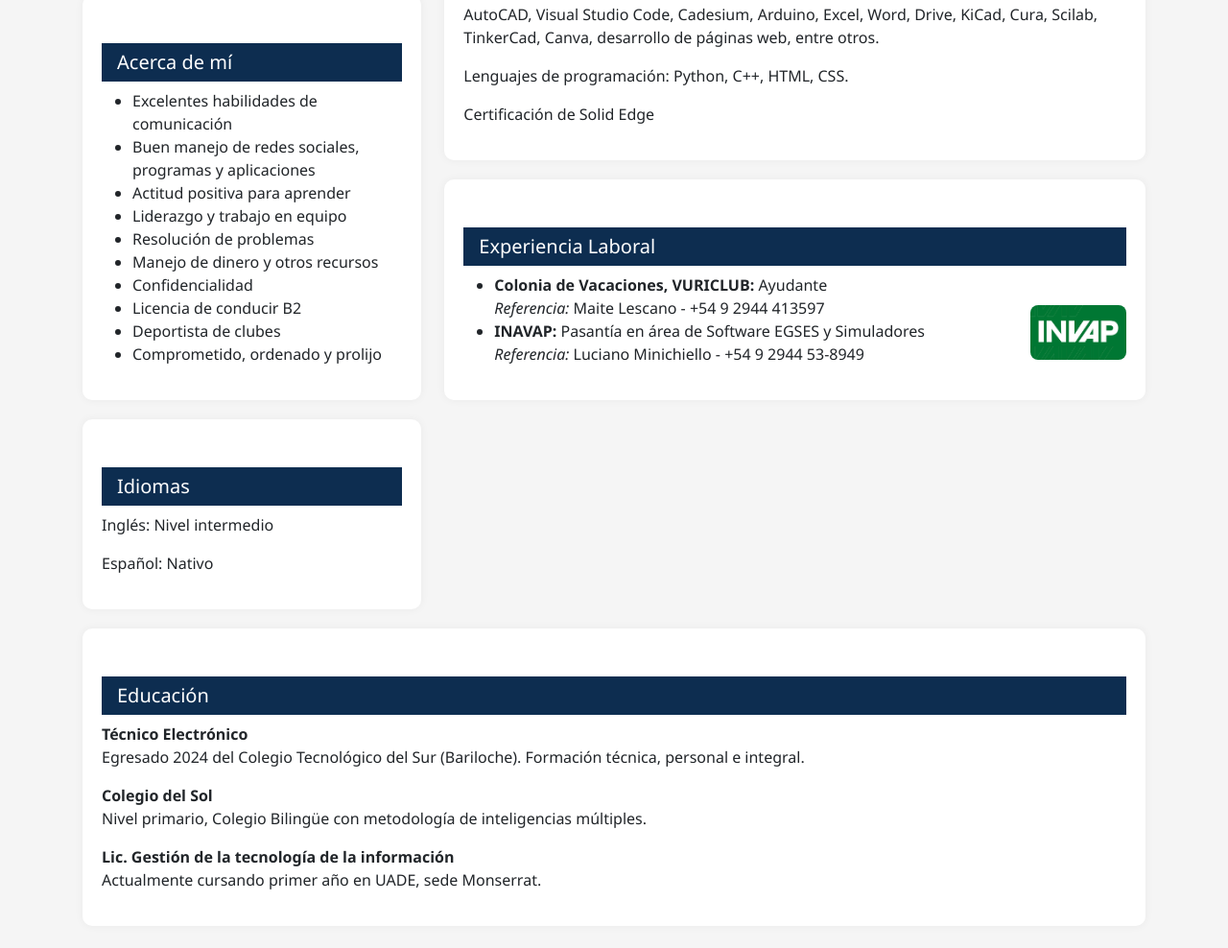
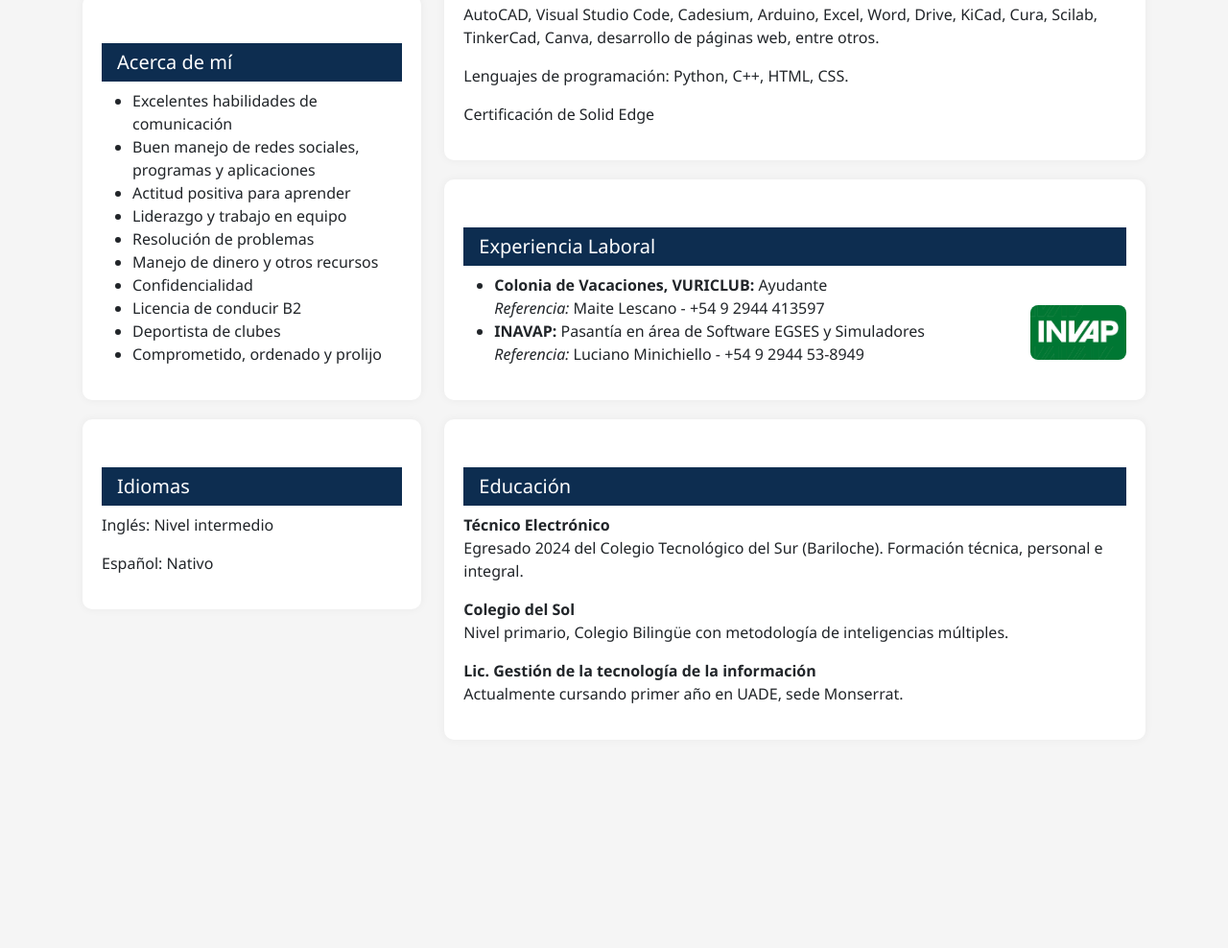
Before and after one commit to Andres-Lescano/CV-Andres-Lescano-Wagner, a plain HTML site: page index.html in a window 1280 px wide. Shown: the part 805-1793 px from the top of the page at 96% size. After the commit the page ends 1644 px from the top, so only its background shows below. Drawn offline with nearby package versions, Linux system fonts and the light colour scheme.

Commit message:
Update index.html

```diff
--- a/index.html
+++ b/index.html
@@ -40,7 +40,7 @@
       background-position: center;
       background-repeat: no-repeat;
       padding: 40px 20px;
-      border-radius: 10px;
+
       color: white;
       z-index: 1;
       overflow: hidden;
@@ -147,11 +147,7 @@
             <img src="invap.jpg" alt="INAVAP" style="max-width: 100px; border-radius: 8px; margin-top: 10px;" />
           </div>
         </div>
-      </div>
-
-      <!-- Sección Educación a ancho completo -->
-      <div class="col-12">
-        <div class="info-box">
+        <div class="info-box col-sm-12">
           <h5 class="section-title">Educación</h5>
           <p><strong>Técnico Electrónico</strong><br>
             Egresado 2024 del Colegio Tecnológico del Sur (Bariloche). Formación técnica, personal e integral.</p>
@@ -161,6 +157,8 @@
             Actualmente cursando primer año en UADE, sede Monserrat.</p>
         </div>
       </div>
+
+
     </div>
   </div>
 
```
